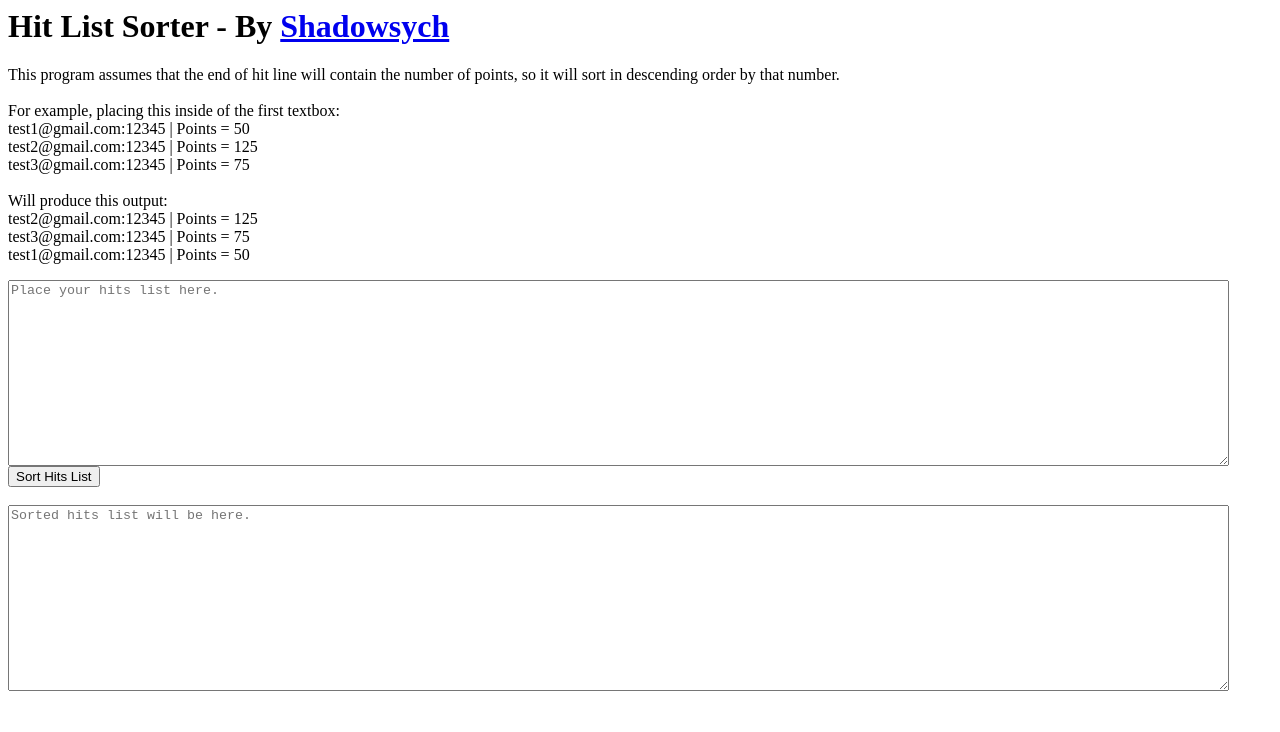
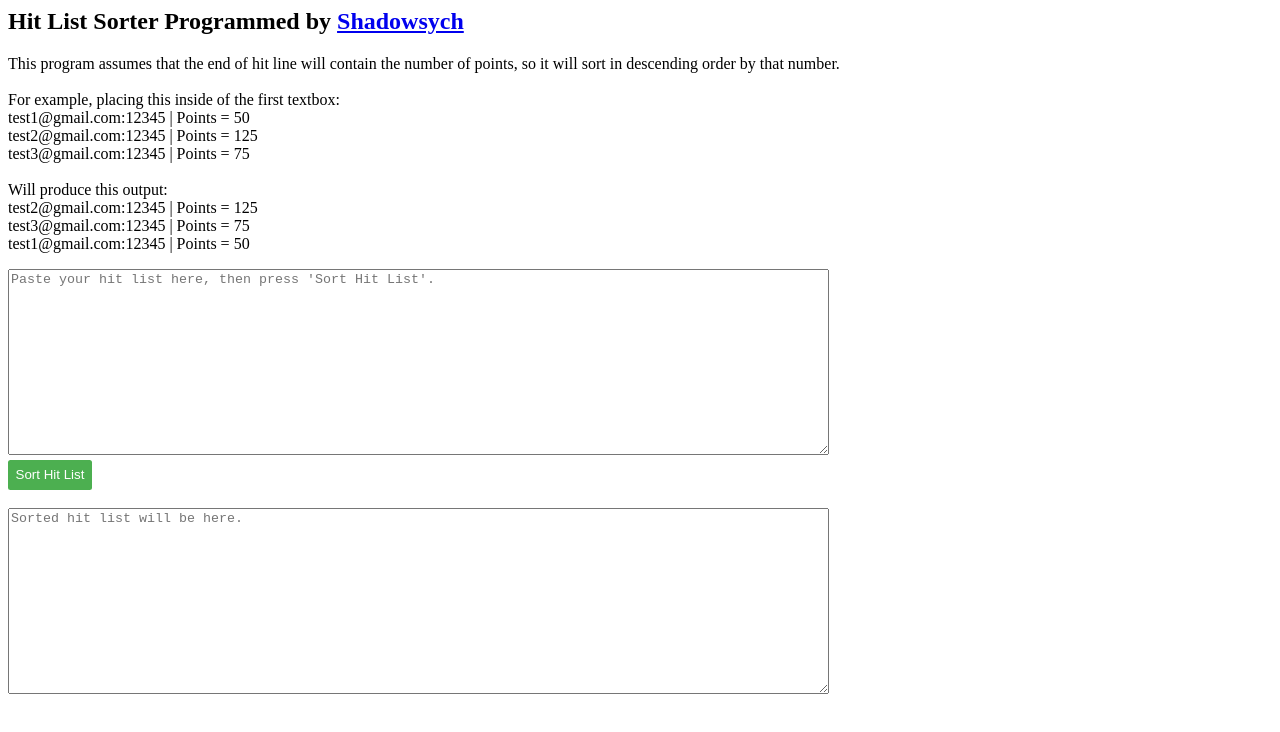
Before and after one commit to Shadowsych/hit-list-sorter, a plain HTML site: page index.html in a window 1280 px wide. Drawn offline with Linux system fonts and the light colour scheme.

Commit message:
Add some styling and alert errors

```diff
--- /dev/null
+++ b/index.css
@@ -0,0 +1,10 @@
+.sort-btn {
+  padding: 7.5px;
+  margin-top: 5px;
+  cursor: pointer;
+  background-color: #4CAF50;
+  color: white;
+  text-decoration: none;
+  border: none;
+  border-radius: 2.5px;
+}
--- a/index.html
+++ b/index.html
@@ -1,11 +1,12 @@
 <html>
 <header>
   <title>Shadowsych's Hit List Sorter</title>
+  <link rel="stylesheet" type="text/css" href="index.css">
 </header>
 <body>
-  <h1>Hit List Sorter - By
+  <h2>Hit List Sorter Programmed by
     <a href="https://github.com/Shadowsych" target="_blank">Shadowsych</a>
-  </h1>
+  </h2>
   <p>
     This program assumes that the end of hit line will contain the number of
     points, so it will sort in descending order by that number.<br />
@@ -23,14 +24,15 @@
     test1@gmail.com:12345 | Points = 50<br />
   </p>
 
-  <textarea id="textbox-unsorted" placeholder="Place your hits list here."
-    rows="12" cols="150"></textarea>
+  <textarea id="textbox-unsorted"
+    placeholder="Paste your hit list here, then press 'Sort Hit List'."
+    rows="12" cols="100"></textarea>
   <br />
-  <button onClick="sortComboList()">Sort Hits List</button>
+  <button class="sort-btn" onClick="sortComboList()">Sort Hit List</button>
   <br />
   <br />
-  <textarea id="textbox-sorted" placeholder="Sorted hits list will be here."
-    rows="12" cols="150"></textarea>
+  <textarea id="textbox-sorted" placeholder="Sorted hit list will be here."
+    rows="12" cols="100"></textarea>
   <br />
 
   <script src="index.js">
--- a/index.js
+++ b/index.js
@@ -1,6 +1,7 @@
 // sort the list of combos inside of the unsorted textbox
 function sortComboList() {
   var unsortedText = document.getElementById("textbox-unsorted").value;
+  if(unsortedText) {
     var sortedHits = [];
 
     // store the last token of each line, assuming it's the number of points
@@ -15,6 +16,7 @@ function sortComboList() {
       }
     }
 
+    if(sortedHits.length > 0) {
       // sort the hits list using a custom function to sort it based on points
       sortedHits.sort(function(hit1, hit2) {
         if(hit1.points > hit2.points) {
@@ -35,6 +37,12 @@ function sortComboList() {
       // output the sorted hits
       var sortedText = document.getElementById("textbox-sorted");
       sortedText.value = sortedTextBuilder;
+    } else {
+      alert("The inputted hit list is an invalid format!")
+    }
+  } else {
+    alert("The hit list is empty!");
+  }
 }
 
 /*
```
Lines whose indentation alone changed are shown as unchanged.
